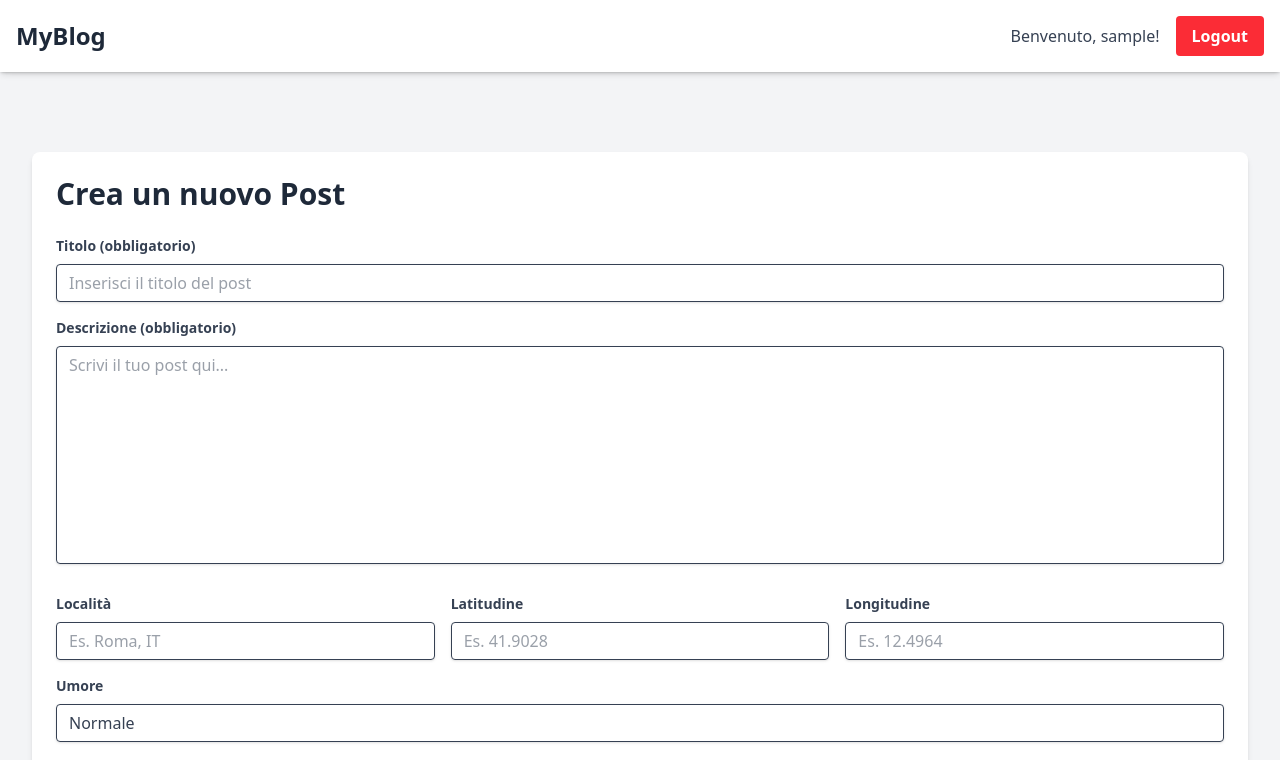
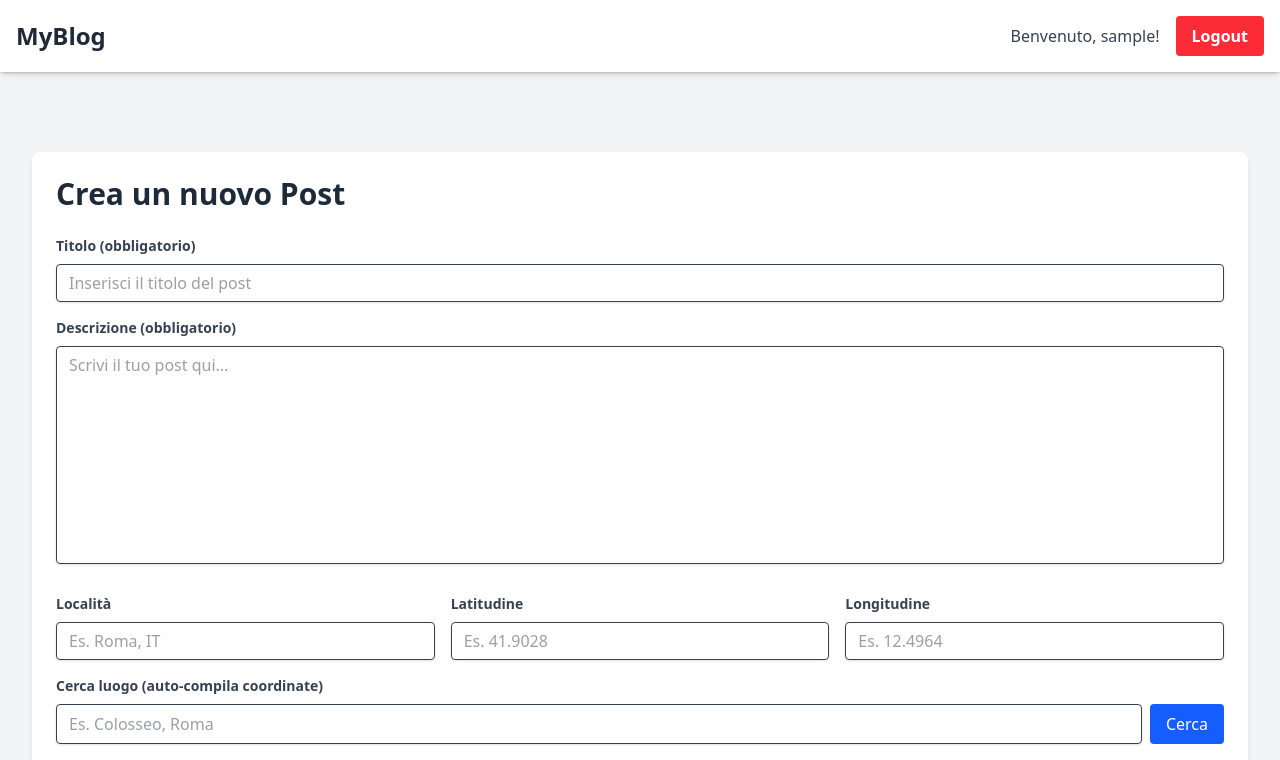
Before and after one commit to AlbertoOrlando/travel-journal-app, a React (Vite) app in the folder frontend/: page /create-post in a window 1280 px wide. Shown: the top 760 px of the page. Built offline with nearby package versions, Linux system fonts and the light colour scheme; sample sign-in values are in the browser's storage.

Commit message:
feat: enhance PostForm with coordinate validation and place search functionality

```diff
--- a/frontend/src/components/PostForm.jsx
+++ b/frontend/src/components/PostForm.jsx
@@ -19,6 +19,14 @@ const PostForm = ({ initialData = {}, onSubmit, loading, error }) => {
     });
     const [mediaMethod, setMediaMethod] = useState(initialData.media_url ? 'url' : 'upload');
     const [mediaFile, setMediaFile] = useState(null);
+
+    // Validazione coordinate e ricerca luoghi
+    const [latError, setLatError] = useState('');
+    const [lonError, setLonError] = useState('');
+    const [coordPairError, setCoordPairError] = useState('');
+    const [placeQuery, setPlaceQuery] = useState('');
+    const [placeLoading, setPlaceLoading] = useState(false);
+    const [placeResults, setPlaceResults] = useState([]);
 
     // Aggiorna lo stato solo se initialData cambia realmente
     useEffect(() => {
@@ -45,12 +53,59 @@ const PostForm = ({ initialData = {}, onSubmit, loading, error }) => {
 
     const handleChange = (e) => {
         const { name, value } = e.target;
-        setFormData((prev) => ({ ...prev, [name]: value }));
+        // Normalizza decimali: virgola -> punto per lat/lon/costo
+        let next = value;
+        if (name === 'latitude' || name === 'longitude' || name === 'actual_cost') {
+            next = value.replace(',', '.');
+        }
+        setFormData((prev) => ({ ...prev, [name]: next }));
     };
+
+    // Validazione coordinate
+    const validateCoords = () => {
+        const latStr = formData.latitude;
+        const lonStr = formData.longitude;
+        setLatError('');
+        setLonError('');
+        setCoordPairError('');
+
+        const hasLat = latStr !== '' && latStr !== null && latStr !== undefined;
+        const hasLon = lonStr !== '' && lonStr !== null && lonStr !== undefined;
+
+        if (hasLat !== hasLon) {
+            setCoordPairError('Inserisci sia latitudine che longitudine, oppure lascia entrambi vuoti.');
+            return false;
+        }
+
+        if (hasLat && hasLon) {
+            const lat = parseFloat(latStr);
+            const lon = parseFloat(lonStr);
+            let ok = true;
+            if (!Number.isFinite(lat) || lat < -90 || lat > 90) {
+                setLatError('Latitudine deve essere tra -90 e 90');
+                ok = false;
+            }
+            if (!Number.isFinite(lon) || lon < -180 || lon > 180) {
+                setLonError('Longitudine deve essere tra -180 e 180');
+                ok = false;
+            }
+            return ok;
+        }
+        return true; // entrambi vuoti va bene
+    };
+
+    useEffect(() => {
+        validateCoords();
+        // eslint-disable-next-line react-hooks/exhaustive-deps
+    }, [formData.latitude, formData.longitude]);
 
     const handleSubmit = (e) => {
         e.preventDefault();
         const payload = { ...formData };
+        // Blocca invio se coordinate non valide
+        if (!validateCoords()) {
+            return;
+        }
         if (mediaMethod === 'upload') {
             // Invia il file al parent per creare un FormData
             payload.media_file = mediaFile || null;
@@ -122,13 +177,16 @@ const PostForm = ({ initialData = {}, onSubmit, loading, error }) => {
                     <input
                         id="latitude"
                         type="number"
-                        step="0.00000001"
+                        step="0.000001"
+                        min="-90"
+                        max="90"
                         name="latitude"
                         value={formData.latitude}
                         onChange={handleChange}
                         placeholder="Es. 41.9028"
                         className="shadow appearance-none border rounded w-full py-2 px-3 text-gray-700 leading-tight focus:outline-none focus:shadow-outline"
                     />
+                    {latError && <p className="text-red-500 text-xs mt-1">{latError}</p>}
                 </div>
                 <div>
                     <label htmlFor="longitude" className="block text-gray-700 text-sm font-bold mb-2">
@@ -137,14 +195,79 @@ const PostForm = ({ initialData = {}, onSubmit, loading, error }) => {
                     <input
                         id="longitude"
                         type="number"
-                        step="0.00000001"
+                        step="0.000001"
+                        min="-180"
+                        max="180"
                         name="longitude"
                         value={formData.longitude}
                         onChange={handleChange}
                         placeholder="Es. 12.4964"
                         className="shadow appearance-none border rounded w-full py-2 px-3 text-gray-700 leading-tight focus:outline-none focus:shadow-outline"
                     />
+                    {lonError && <p className="text-red-500 text-xs mt-1">{lonError}</p>}
                 </div>
+            </div>
+            {coordPairError && (
+                <p className="text-red-500 text-xs -mt-2 mb-4">{coordPairError}</p>
+            )}
+
+            {/* Ricerca luoghi */}
+            <div className="mb-6">
+                <label htmlFor="place_search" className="block text-gray-700 text-sm font-bold mb-2">
+                    Cerca luogo (auto-compila coordinate)
+                </label>
+                <div className="flex gap-2">
+                    <input
+                        id="place_search"
+                        type="text"
+                        value={placeQuery}
+                        onChange={(e) => setPlaceQuery(e.target.value)}
+                        placeholder="Es. Colosseo, Roma"
+                        className="flex-1 shadow appearance-none border rounded w-full py-2 px-3 text-gray-700 leading-tight focus:outline-none focus:shadow-outline"
+                    />
+                    <button
+                        type="button"
+                        disabled={placeLoading || !placeQuery.trim()}
+                        onClick={async () => {
+                            setPlaceLoading(true);
+                            setPlaceResults([]);
+                            try {
+                                const url = `https://nominatim.openstreetmap.org/search?format=json&limit=5&q=${encodeURIComponent(placeQuery)}`;
+                                const res = await fetch(url, { headers: { 'Accept-Language': 'it' } });
+                                const data = await res.json();
+                                setPlaceResults(Array.isArray(data) ? data : []);
+                            } catch (err) {
+                                setPlaceResults([]);
+                            } finally {
+                                setPlaceLoading(false);
+                            }
+                        }}
+                        className={`px-4 py-2 rounded text-white ${placeLoading ? 'bg-blue-300 cursor-not-allowed' : 'bg-blue-600 hover:bg-blue-700'}`}
+                    >
+                        {placeLoading ? 'Cerco…' : 'Cerca'}
+                    </button>
+                </div>
+                {placeResults.length > 0 && (
+                    <ul className="mt-3 border rounded divide-y max-h-60 overflow-auto bg-white">
+                        {placeResults.map((r) => (
+                            <li key={`${r.place_id}`} className="p-2 hover:bg-gray-50 cursor-pointer" onClick={() => {
+                                setFormData((prev) => ({
+                                    ...prev,
+                                    location: r.display_name || prev.location,
+                                    latitude: r.lat ? String(r.lat) : prev.latitude,
+                                    longitude: r.lon ? String(r.lon) : prev.longitude,
+                                }));
+                                setLatError('');
+                                setLonError('');
+                                setCoordPairError('');
+                                setPlaceResults([]);
+                            }}>
+                                <div className="text-sm text-gray-800">{r.display_name}</div>
+                                <div className="text-xs text-gray-500">{r.lat}, {r.lon}</div>
+                            </li>
+                        ))}
+                    </ul>
+                )}
             </div>
 
             {/* Mood - menu a tendina */}
@@ -330,7 +453,7 @@ const PostForm = ({ initialData = {}, onSubmit, loading, error }) => {
             <div className="flex items-center justify-between">
                 <button
                     type="submit"
-                    disabled={loading}
+                    disabled={loading || !!latError || !!lonError || !!coordPairError}
                     className="bg-blue-500 hover:bg-blue-700 text-white font-bold py-2 px-4 rounded focus:outline-none focus:shadow-outline disabled:opacity-50"
                 >
                     {loading ? 'Operazione in corso...' : 'Salva Post'}
```
